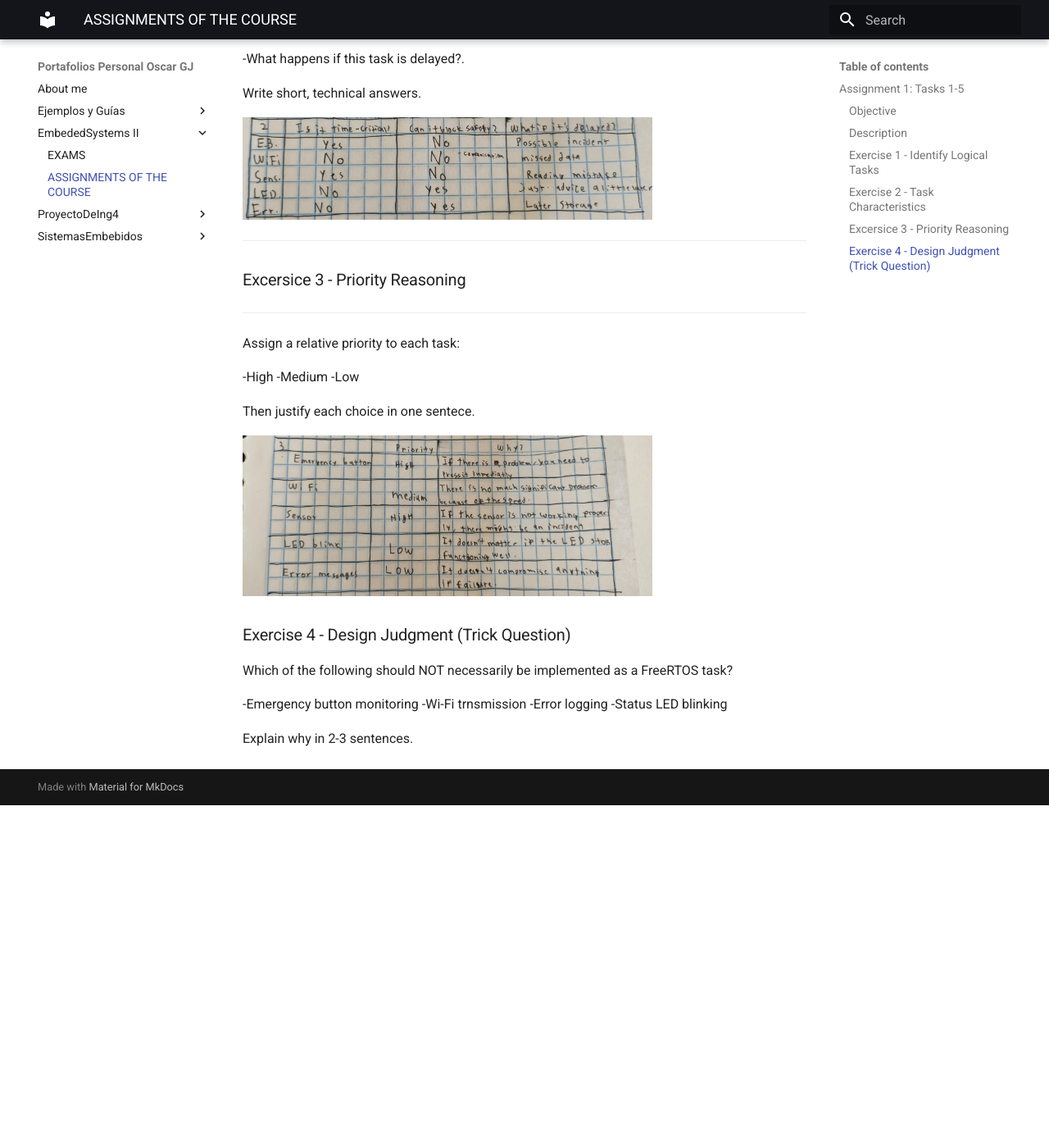
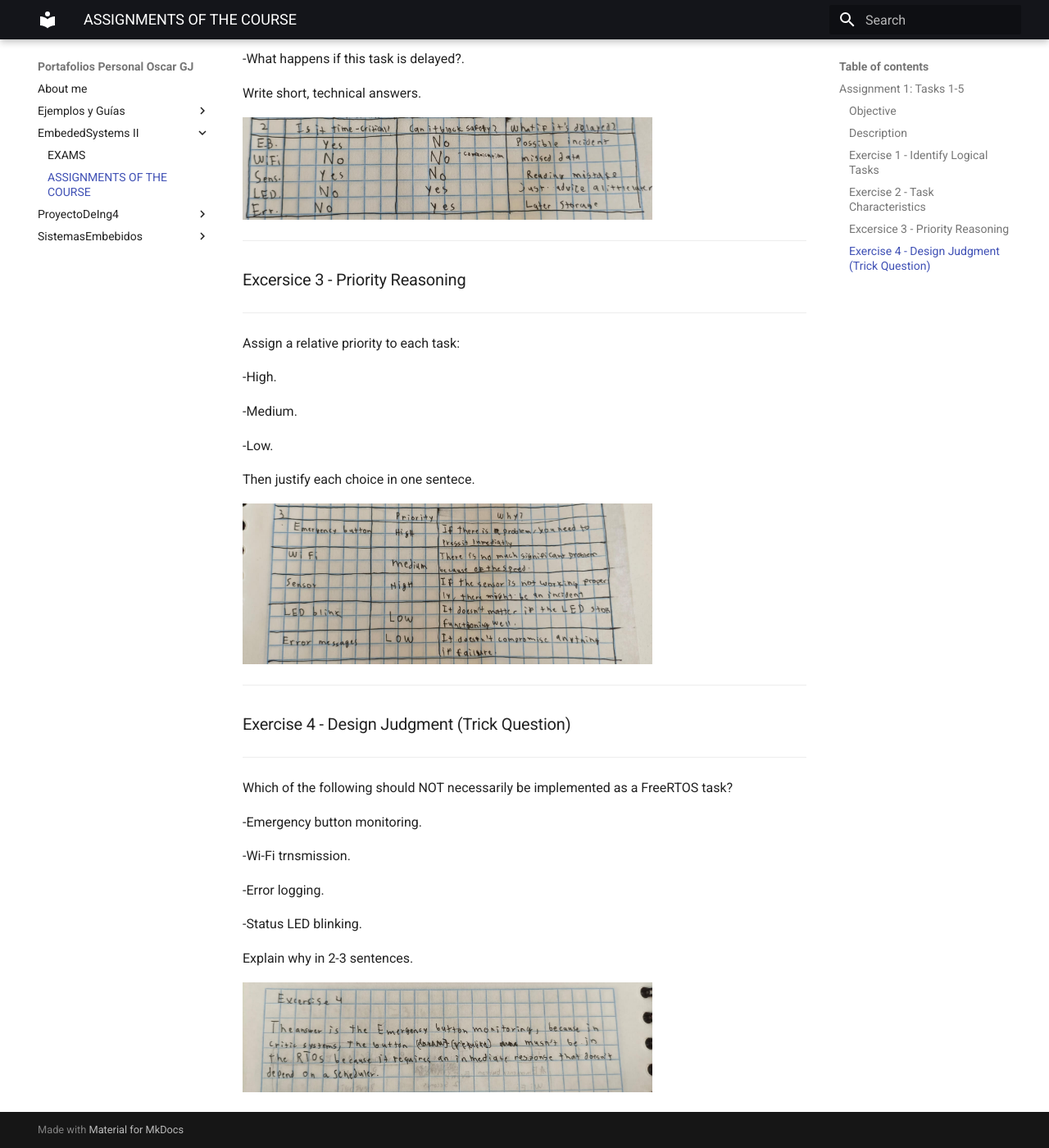
Before and after one commit to OscarGuJo/PortafolioSistemas, an MkDocs documentation site: the page built from docs/EmbededSystems_II/Homework.md, in a window 1280 px wide and 1400 px high, scrolled down 1654 px. Shown: the whole window at 82% size. Built offline with MkDocs 1.6.1 and Material for MkDocs 9.7.7, drawn with Linux system fonts in a browser that asks for light colours; before the commit the page ends 2636 px from its top, so only the background shows below that.

Commit message:
EMBEDED SYSTEMS 2 2

```diff
--- a/docs/EmbededSystems_II/Homework.md
+++ b/docs/EmbededSystems_II/Homework.md
@@ -81,21 +81,35 @@ Write short, technical answers.
 
 Assign a relative priority to each task:
 
--High
--Medium
--Low
+-High.
+
+-Medium.
+
+-Low.
+
 
 Then justify each choice in one sentece.
 
 ![Esquemático 2D](IMGSTareas/IMG/Ex3.jpeg){ width="500" align=center}
 
+---
+
 ### Exercise 4 - Design Judgment (Trick Question)
+
+---
+
 
 Which of the following should NOT necessarily be implemented as a FreeRTOS task?
 
- -Emergency button monitoring
- -Wi-Fi trnsmission
- -Error logging
- -Status LED blinking
+ -Emergency button monitoring.
+
+ -Wi-Fi trnsmission.
+
+ -Error logging.
+
+ -Status LED blinking.
+
 
 Explain why in 2-3 sentences.
+
+![Esquemático 2D](IMGSTareas/IMG/Ex4.jpeg){ width="500" align=center}
```
Also changed, not shown: docs/EmbededSystems_II/IMGSTareas/IMG/Ex4.jpeg (added).
